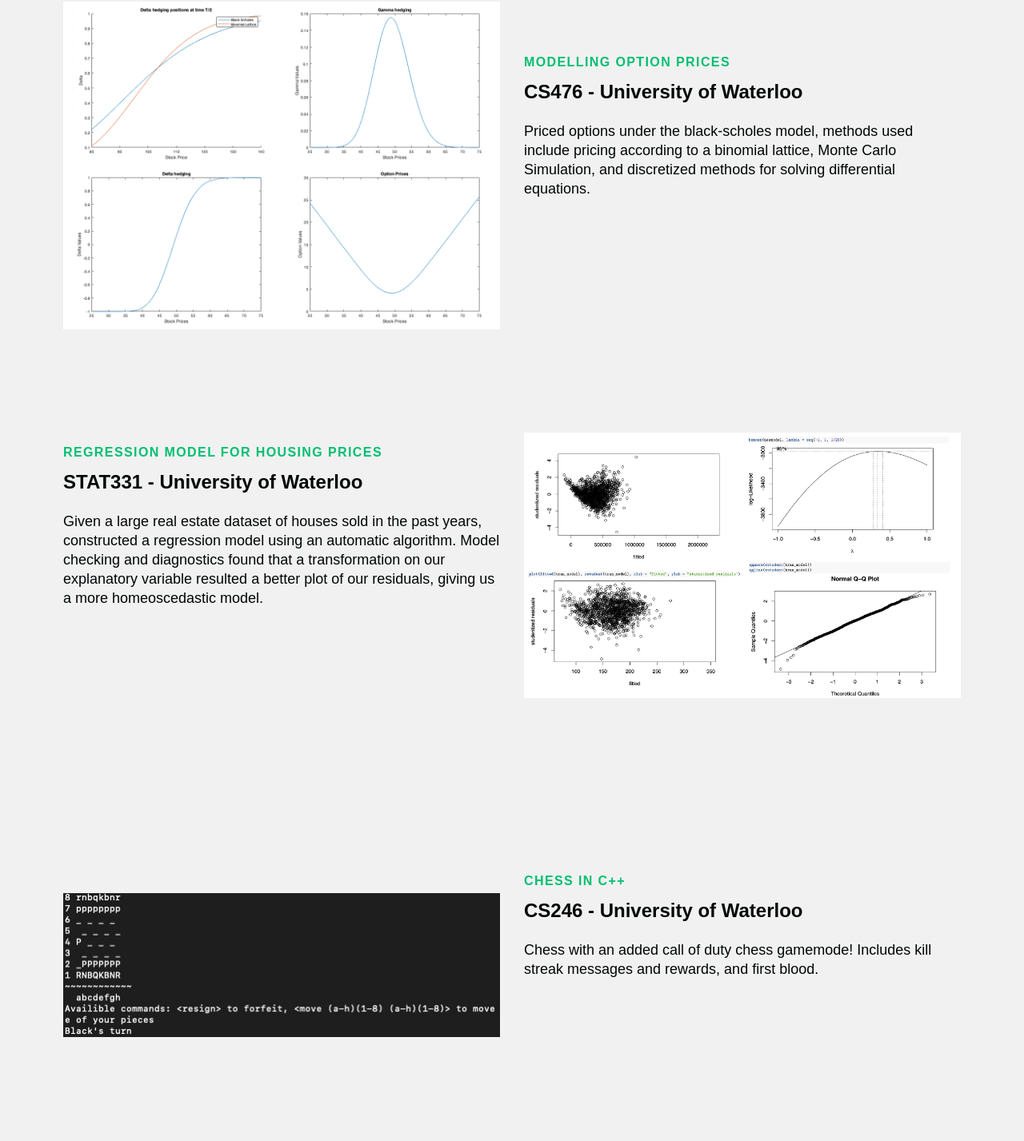
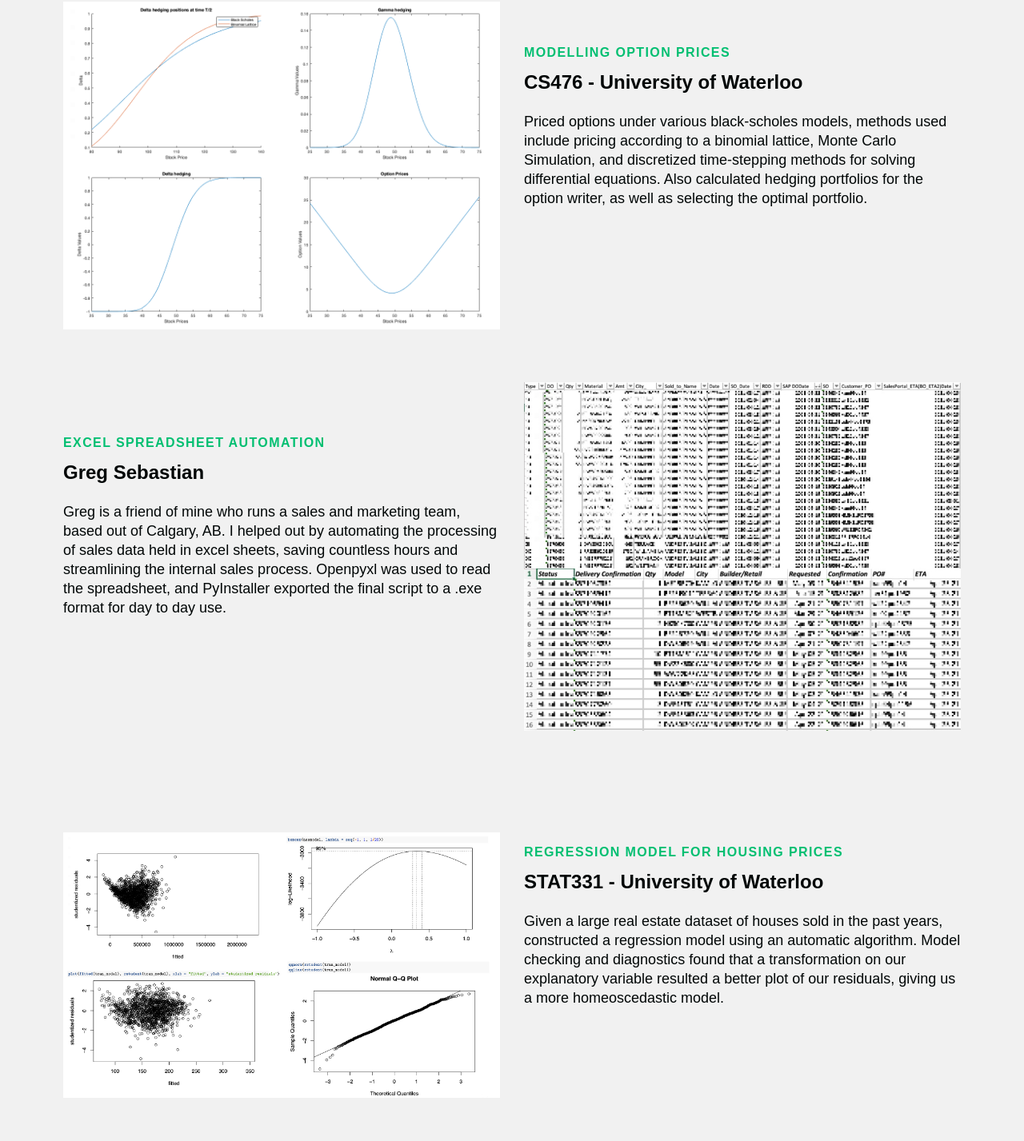
Before and after one commit to steeeve/Website, a React (Create React App) app: page / in a window 1280 px wide. Shown: the part 3125-4552 px from the top of the page at 80% size. Built offline with nearby package versions, Linux system fonts and the light colour scheme; a web font is replaced by a local one.

Commit message:
Added projects and footer links

```diff
--- a/src/components/Footer/FooterElements.js
+++ b/src/components/Footer/FooterElements.js
@@ -1,5 +1,5 @@
 import styled from 'styled-components';
-import {Link} from 'react-router-dom';
+
 
 export const FooterContainer = styled.footer`
     background-color: #101522;
@@ -55,7 +55,7 @@ export const FooterLinkTitle = styled.h1`
 `;
 
 
-export const FooterLink = styled(Link)`
+export const FooterLink = styled.a`
     color: #fff;
     text-decoration: none;
     margin-bottom: 0.5rem;
--- a/src/components/Footer/index.js
+++ b/src/components/Footer/index.js
@@ -9,8 +9,8 @@ const Footer = () => {
                     <FooterLinksWrapper>
                         <FooterLinkItems>
                             <FooterLinkTitle>Social</FooterLinkTitle>
-                            <FooterLink to='/'>Github</FooterLink>
-                            <FooterLink to='/'>LinkedIn</FooterLink>
+                            <FooterLink href='https://github.com/steeeve'>Github</FooterLink>
+                            <FooterLink href='https://www.linkedin.com/in/stevenchangarang/'>LinkedIn</FooterLink>
                         </FooterLinkItems>
                     </FooterLinksWrapper>
 
--- a/src/components/InfoSection/Data.js
+++ b/src/components/InfoSection/Data.js
@@ -2,6 +2,7 @@ import me2 from '../../images/me2.jpg';
 import proj1 from '../../images/cs476.jpg';
 import proj2 from '../../images/Stat331.jpg';
 import chessproj from '../../images/cs246.jpg';
+import greg from '../../images/excelgreg.jpg';
 
 export const homeObjOne = {
     id: 'about',
@@ -28,7 +29,7 @@ export const ProjectObjOne = {
     lightTextDesc: false,
     topLine: 'Modelling Option Prices',
     headline: 'CS476 - University of Waterloo',
-    description: 'Priced options under the black-scholes model, methods used include pricing according to a binomial lattice, Monte Carlo Simulation, and discretized methods for solving differential equations.',
+    description: 'Priced options under various black-scholes models, methods used include pricing according to a binomial lattice, Monte Carlo Simulation, and discretized time-stepping methods for solving differential equations. Also calculated hedging portfolios for the option writer, as well as selecting the optimal portfolio.',
     buttonLabel: '',
     showButt: false,
     imgStart: true,
@@ -49,7 +50,7 @@ export const ProjectObjTwo = {
     description: 'Given a large real estate dataset of houses sold in the past years, constructed a regression model using an automatic algorithm. Model checking and diagnostics found that a transformation on our explanatory variable resulted a better plot of our residuals, giving us a more homeoscedastic model.',
     buttonLabel: '',
     showButt: false,
-    imgStart: false,
+    imgStart: true,
     img: proj2,
     alt: 'projs',
     dark: true,
@@ -64,13 +65,31 @@ export const ProjectObjThree = {
     lightTextDesc: false,
     topLine: 'Chess in C++',
     headline: 'CS246 - University of Waterloo',
-    description: 'Chess with an added call of duty chess gamemode! Includes kill streak messages and rewards, and first blood.',
+    description: 'Chess with an added call of duty chess gamemode! Includes kill streak messages and rewards, first blood. Implemented using Model View Controller design pattern, specific class relationships were depicted with a UML diagram. All chess functionalities are supported (Castling, Pawn promotion, En Passant, Detecting stalemate',
     buttonLabel: '',
     showButt: false,
-    imgStart: true,
+    imgStart: false,
     img: chessproj,
     alt: 'projs',
     dark: true,
     primary: true,
     darkText: true
 };
+
+export const ProjectObjFour = {
+    id: 'projects',
+    lightBg: true,
+    lightText: false,
+    lightTextDesc: false,
+    topLine: 'Excel Spreadsheet Automation',
+    headline: "Greg Sebastian",
+    description: 'Greg is a friend of mine who runs a sales and marketing team, based out of Calgary, AB. I helped out by automating the processing of sales data held in excel sheets, saving countless hours and streamlining the internal sales process. Openpyxl was used to read the spreadsheet, and PyInstaller exported the final script to a .exe format for day to day use.',
+    buttonLabel: '',
+    showButt: false,
+    imgStart: false,
+    img: greg,
+    alt: 'projs',
+    dark: true,
+    primary: true,
+    darkText: true
+};
--- a/src/components/Navbar/NavbarElements.js
+++ b/src/components/Navbar/NavbarElements.js
@@ -77,6 +77,11 @@ export const NavMenu = styled.ul`
 
 export const NavItem = styled.li`
     height: 80px;
+
+    &:hover {
+        transition: all 0.5s ease-in-out;
+        background: ${({scrollNav}) => (scrollNav ? '#bfbfbf' : 'transparent')};
+    }
 `;
 
 export const NavLinks = styled(LinkS)`
--- a/src/components/Navbar/index.js
+++ b/src/components/Navbar/index.js
@@ -34,7 +34,7 @@ const Navbar = ({ toggle }) => {
                         <FaBars />
                     </MobileIcon>
                     <NavMenu>
-                        <NavItem>
+                        <NavItem scrollNav={scrollNav}>
                             <NavLinks to="about"
                             smooth={true}
                             duration={500}
@@ -44,7 +44,7 @@ const Navbar = ({ toggle }) => {
                             scrollNav={scrollNav}
                             >About Me</NavLinks>
                         </NavItem>
-                        <NavItem>
+                        <NavItem scrollNav={scrollNav}>
                             <NavLinks to="resume"
                             smooth={true}
                             duration={500}
@@ -54,7 +54,7 @@ const Navbar = ({ toggle }) => {
                             scrollNav={scrollNav}
                             >Resume</NavLinks>
                         </NavItem>
-                        <NavItem>
+                        <NavItem scrollNav={scrollNav}>
                             <NavLinks to="projects"
                             smooth={true}
                             duration={500}
--- a/src/components/Projects/ProjectElements.js
+++ b/src/components/Projects/ProjectElements.js
@@ -1,7 +1,7 @@
 import styled from 'styled-components';
 
 export const ProjectContainer = styled.div`
-    height: 2100px;         // MAKE TALLER/SHORTER
+    height: 2400px;         // MAKE TALLER/SHORTER
     display: flex;
     flex-direction: column;
     justify content: center;
--- a/src/components/Projects/index.js
+++ b/src/components/Projects/index.js
@@ -1,6 +1,6 @@
 import React from 'react';
 import InfoSection from '../../components/InfoSection';
-import { ProjectObjOne, ProjectObjTwo, ProjectObjThree } from '../../components/InfoSection/Data';
+import { ProjectObjOne, ProjectObjTwo, ProjectObjThree, ProjectObjFour } from '../../components/InfoSection/Data';
 import {ProjectContainer, ProjectH1, InfoWrapper} from './ProjectElements';
 
 const Projects = () => {
@@ -10,6 +10,11 @@ const Projects = () => {
             <InfoWrapper>
                 <InfoSection {...ProjectObjOne}/>
             </InfoWrapper>
+
+            <InfoWrapper>
+                <InfoSection {...ProjectObjFour}/>
+            </InfoWrapper>
+
             <InfoWrapper>
                 <InfoSection {...ProjectObjTwo}/>
             </InfoWrapper>
```
Also changed, not shown: src/images/cs246.jpg, src/images/excelgreg.jpg (added).
